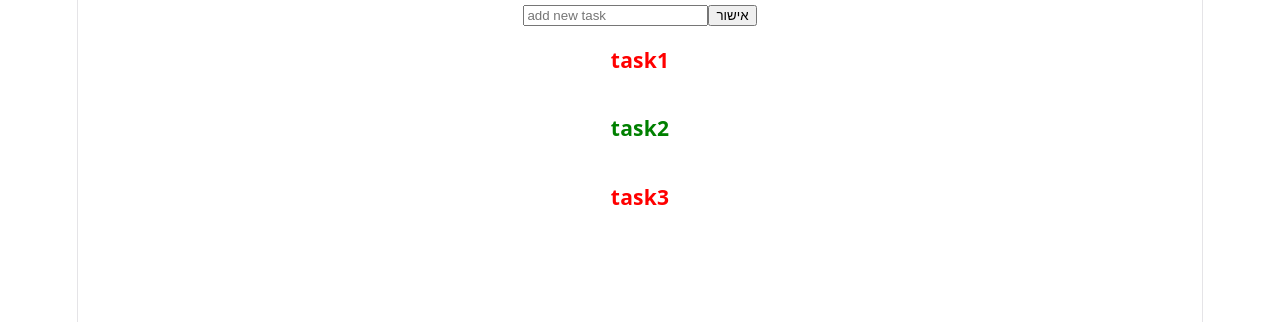
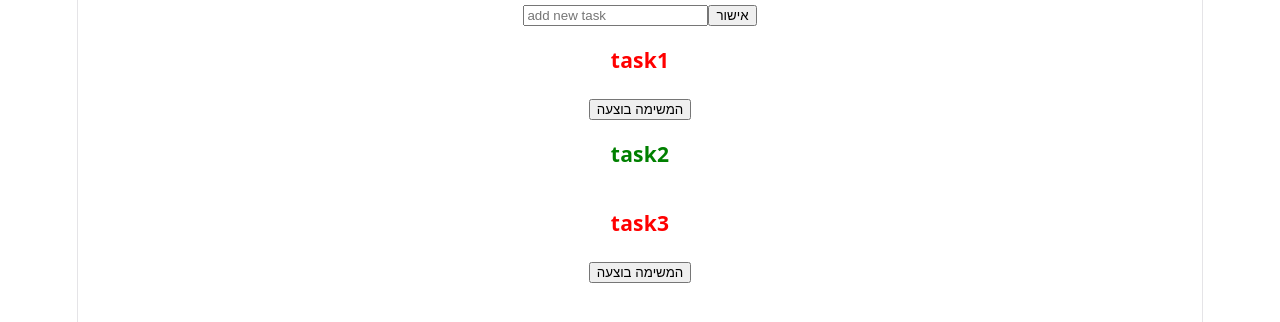
Before and after one commit to efrat-burshteyn/react-lesson4, a React (Vite) app: page / in a window 1280 px wide. Shown: the top 322 px of the page. Built offline with nearby package versions, Linux system fonts and the light colour scheme.

Commit message:
feat: add task completion functionality to TodoItem and integrate it into TodoList

```diff
--- a/src/TodoItem/TodoItem.jsx
+++ b/src/TodoItem/TodoItem.jsx
@@ -2,11 +2,15 @@ import React from "react";
 function colorTask(task) {
     return  task.isCompleted ? "green" : "red"
 }
-
-export default function TodoItem({ task }) {
+function buttonTask(task, onComplete) {
+    if(task.isCompleted) return;
+    return <button onClick={() => onComplete(task.code)}>המשימה בוצעה</button>;
+}
+export default function TodoItem({ task,onComplete }) {
   return (
     <div>
       <h3 style={{ color: colorTask(task) }}>{task.title}</h3>
+      {buttonTask(task, onComplete)}
     </div>
   );
 }
--- a/src/TodoList/TodoList.jsx
+++ b/src/TodoList/TodoList.jsx
@@ -16,13 +16,17 @@ export default function TodoList() {
       };
       setTasks([...tasks, newTaskObj]);
     }
+    function completeTask(code) {
+      setTasks(tasks.map(t => t.code === code ? {...t, isCompleted: true}: t));
+    }
   return (
     <>
       <TodoForm onAddTask={addTask} />
+
       {tasks.map((t) => (
-        <TodoItem key={t.code} task={t} />
+        <TodoItem key={t.code} task={t} onComplete={completeTask} />
       // {tasks.map(t => ( <div key={t.code}>{t.title}</div>
       ))}
     </>
-  )
+  );
 }
```
